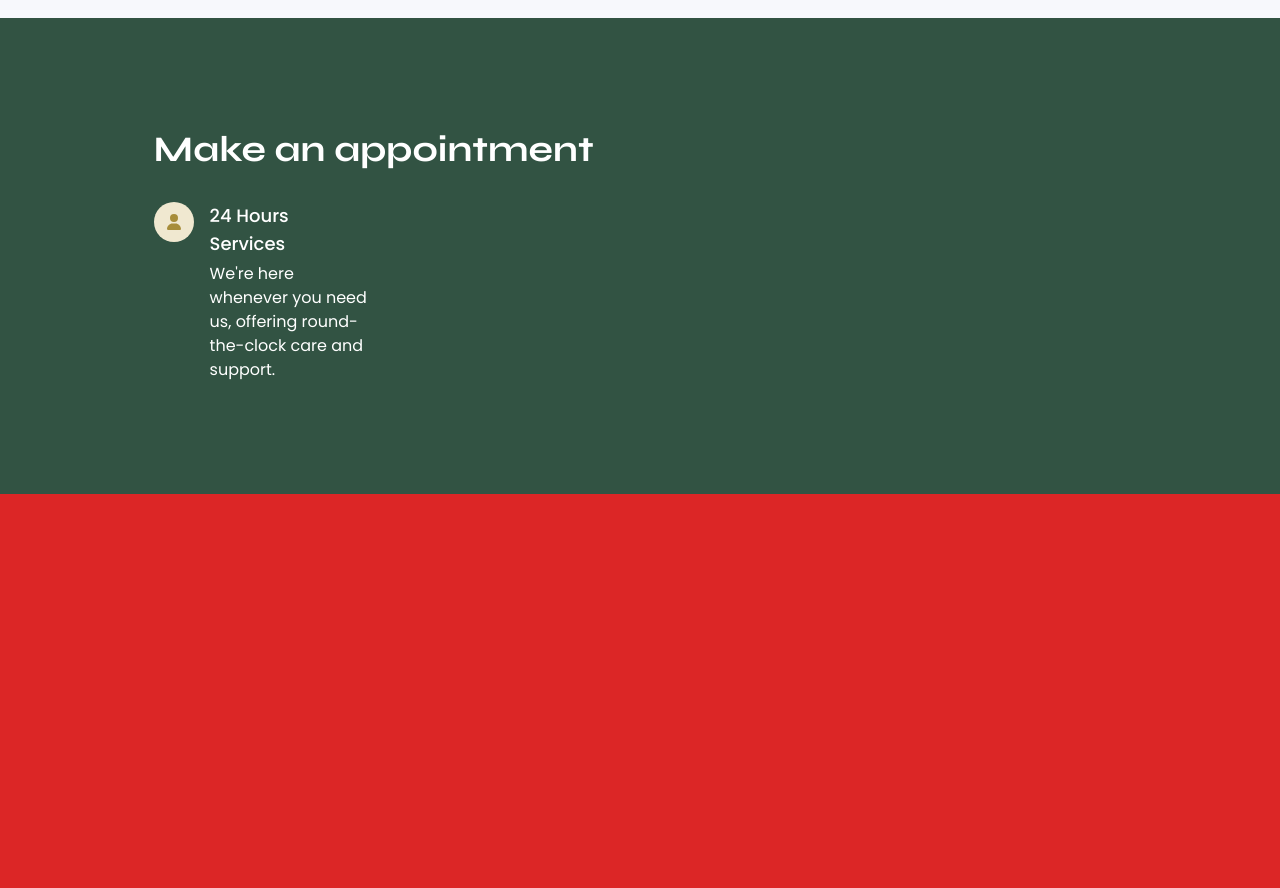
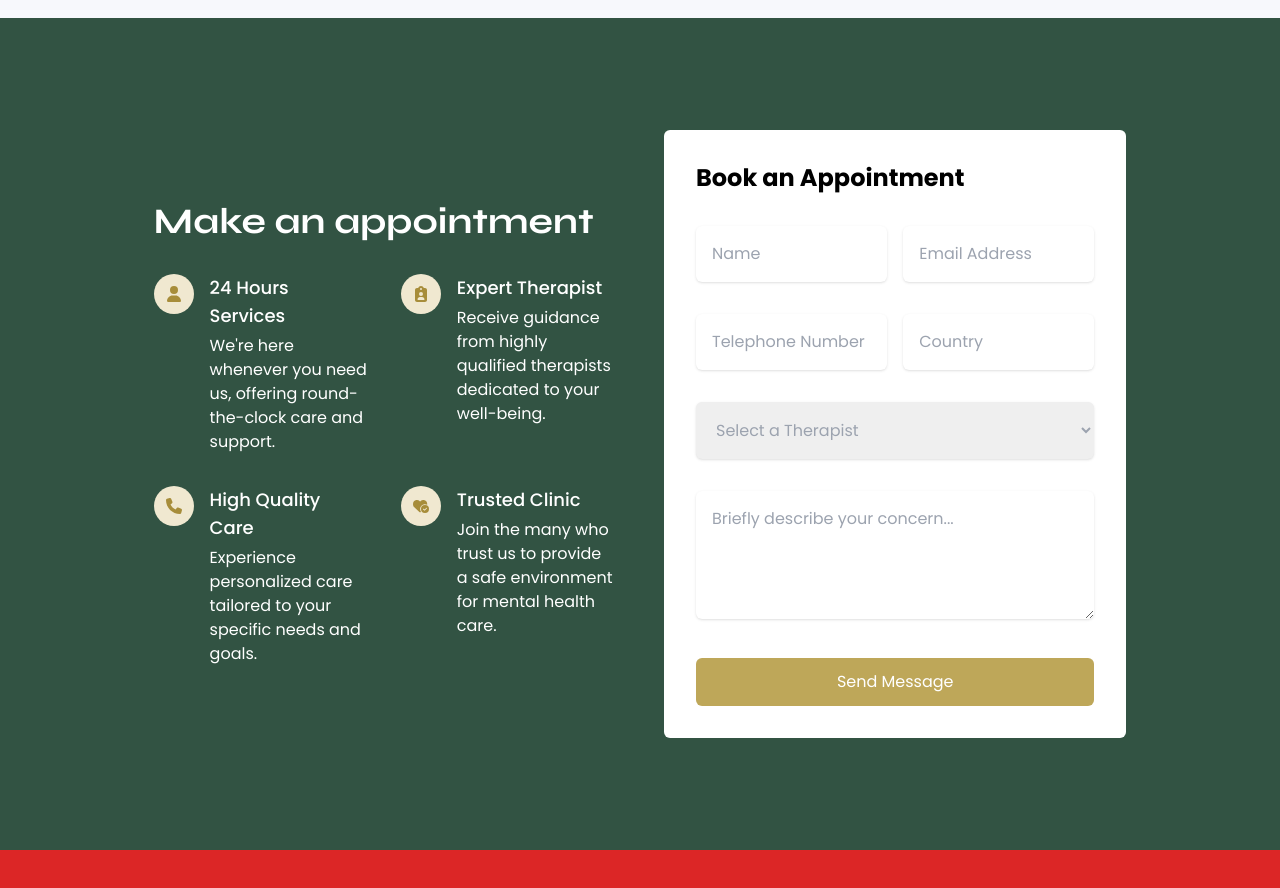
Before and after one commit to hafsachenni/TherapEase, a React (Vite) app: page / in a window 1280 px wide. Shown: the part 4760-5648 px from the top of the page. Built offline with nearby package versions, Linux system fonts and the light colour scheme.

Commit message:
completed Contact Us section with a form validation and modal confirmation

```diff
--- a/src/components/ContactUs.jsx
+++ b/src/components/ContactUs.jsx
@@ -1,37 +1,182 @@
-import React from 'react';
+import React, { useState } from 'react';
 import { FaUser, FaClipboardUser, FaPhone, FaHeartCircleCheck } from "react-icons/fa6";
 
+
+
+
 const ContactUs = () => {
+  const [name, setName] = useState('');
+  const [email, setEmail] = useState('');
+  const [phone, setPhone] = useState('');
+  const [country, setCountry] = useState('');
+  const [message, setMessage] = useState('');
+  const [therapist, setTherapist] = useState('');
+  const [modal, setModal] = useState(false);
+
+const handleSubmitButton = (e) => {
+  e.preventDefault();
+
+  if (!name || !email || !phone || !country || !message || !therapist){
+    alert('Please fill all fields');
+    return;
+  }
+
+  setModal(true);
+}
+
+
+const closeModal = () => {
+  setModal(false);
+  setName('');
+  setEmail('');
+  setPhone('');
+  setCountry('');
+  setMessage('');
+  setTherapist('');
+}
+
   return (
     <div id='contact' className='bg-heroBgClr py-28 flex items-center justify-center px-8'>
       <div className='container mx-auto'>
         <div className='grid grid-cols-1 md:grid-cols-2 gap-8 md:gap-12 md:w-4/5 mx-auto items-center'>
+          {/* Left side */}
+          <div className='space-y-8'>
+            <h2 className='text-4xl font-bold font-secondary mb-4 text-white'>Make an appointment</h2>
+            <div className='grid grid-cols-1 md:grid-cols-2 gap-8 text-white'>
 
-        {/* left side */}
-        <div className='space-y-8'>
-          <h2 className='text-4xl font-secondary font-bold mb-4 text-white '>Make an appointment</h2>
-          <div className='grid grid-cols-1 md:grid-cols-2 gap-8 text-white'>
-            <div className='flex items-start gap-4'>
-              <div className='rounded-full bg-primary p-3 flex items-center justify-center'>
-                <FaUser className='text-[#a78d3a]'/>
+                <div className='flex items-start gap-4'>
+                    <div className='flex items-center justify-center rounded-full bg-primary p-3'>
+                        <FaUser className='text-[#a78d3a]'/>
+                    </div>
+                    <div className='space-y-1'>
+                        <h3 className='text-lg font-medium'>24 Hours Services</h3>
+                        <p>We're here whenever you need us, offering round-the-clock care and support.</p>
+                    </div>
+                </div>
+
+
+                <div className='flex items-start gap-4'>
+                    <div className='flex items-center justify-center rounded-full bg-primary p-3'>
+                        <FaClipboardUser className='text-[#a78d3a]'/>
+                    </div>
+                    <div className='space-y-1'>
+                        <h3 className='text-lg font-medium'>Expert Therapist</h3>
+                        <p>Receive guidance from highly qualified therapists dedicated to your well-being.</p>
+                    </div>
+                </div>
+
+
+                <div className='flex items-start gap-4'>
+                    <div className='flex items-center justify-center rounded-full bg-primary p-3'>
+                        <FaPhone className='text-[#a78d3a]'/>
+                    </div>
+                    <div className='space-y-1'>
+                        <h3 className='text-lg font-medium'>High Quality Care</h3>
+                        <p>Experience personalized care tailored to your specific needs and goals.</p>
+                    </div>
+                </div>
+
+
+                <div className='flex items-start gap-4'>
+                    <div className='flex items-center justify-center rounded-full bg-primary p-3'>
+                        <FaHeartCircleCheck className='text-[#a78d3a]'/>
+                    </div>
+                    <div className='space-y-1'>
+                        <h3 className='text-lg font-medium'>Trusted Clinic</h3>
+                        <p>Join the many who trust us to provide a safe environment for mental health care.</p>
+                    </div>
+                </div>
               </div>
+            </div>
 
-              <div className='space-y-1'>
-                <h3 className='text-lg font-medium'>24 Hours Services</h3>
-                <p>We're here whenever you need us, offering round-the-clock care and support.</p>
-              </div>
+
+
+
+            {/*right side */}
+            <div className='bg-white rounded-md p-8 space-y-8'>
+              <h3 className='mb-4 text-2xl font-bold'>Book an Appointment</h3>
+              <form onSubmit={handleSubmitButton} className='space-y-8'>
+                <div className='flex sm:flex-row flex-col gap-4'>
+                  <input
+                    value={name}
+                    onChange={e => setName(e.target.value)}
+                    type='text'
+                    placeholder='Name'
+                    className='w-full p-4 focus:outline-none rounded-md focus:ring-2 focus:ring-[#a78d3a] shadow'
+                  />
+                  <input
+                  value={email}
+                  onChange={e => setEmail(e.target.value)}
+                  type='email'
+                  placeholder='Email Address'
+                  className='w-full p-4 focus:outline-none rounded-md focus:ring-2 shadow focus:ring-[#a78d3a]'
+                  />
+                </div>
+
+                <div className='flex sm:flex-row flex-col gap-4'>
+                  <input
+                  value={phone}
+                  onChange={e => setPhone(e.target.value)}
+                  type='tel'
+                  placeholder='Telephone Number'
+                  className='w-full p-4 rounded-md focus:outline-none focus:ring-2 focus:ring-[#a78d3a] shadow'
+                  />
+                  <input
+                  value={country}
+                  onChange={e => setCountry(e.target.value)}
+                  type='text'
+                  placeholder='Country'
+                  className='w-full p-4 rounded-md focus:outline-none focus:ring-2 focus:ring-[#a78d3a] shadow'
+                  />
+                </div>
+
+                {/* therapists dropdown */}
+                <select
+                  value={therapist}
+                  onChange={e => setTherapist(e.target.value)}
+                  className='w-full p-4 rounded-md focus:outline-none focus:ring-2 focus:ring-[#a78d3a] shadow text-gray-400'>
+                    <option value=''>Select a Therapist</option>
+                    <option value='Dr. Alice Johnson'>Dr. Alice Johnson (Couple Counseling)</option>
+                    <option value='Dr. Mark Smith'>Dr. Mark Smith (Parenting Support)</option>
+                    <option value='Dr. Emily Davis'>Dr. Emily Davis (Overcoming Stagnation)</option>
+                    <option value='Dr. Michael Brown'>Dr. Michael Brown (Boosting Confidence)</option>
+                </select>
+
+                <textarea
+                value={message}
+                onChange={e => setMessage(e.target.value)}
+                rows='4'
+                placeholder='Briefly describe your concern...'
+                className='w-full p-4 rounded-md focus:outline-none focus:ring-2 focus:ring-[#a78d3a] shadow'
+                ></textarea>
+                <button className='bg-[#bea759] p-3 rounded-md text-white w-full hover:bg-[#bea759]/90'
+                onClick={handleSubmitButton}
+                type='submit'
+                >
+                  Send Message
+                </button>
+              </form>
+            </div>
+          </div>
+        </div>
+
+
+
+        {/*model */}
+        {modal && (
+          <div className='fixed inset-0 flex bg-black bg-opacity-90 items-center justify-center'>
+            <div className='bg-white p-8 m-4 rounded-md shadow-lg'>
+              <h2 className='font-bold text-2xl mb-4'>Thank you!</h2>
+              <p>Thank you {name}. Your submission has been received. {therapist} will be in touch with you shortly.</p>
+              <button className='mt-4 px-4 py-2 bg-heroBgClr text-white rounded-md'
+              onClick={closeModal}
+              >Close</button>
 
             </div>
-
           </div>
+        )}
 
         </div>
-
-        </div>
-
-      </div>
-
-    </div>
   )
 }
 
```
